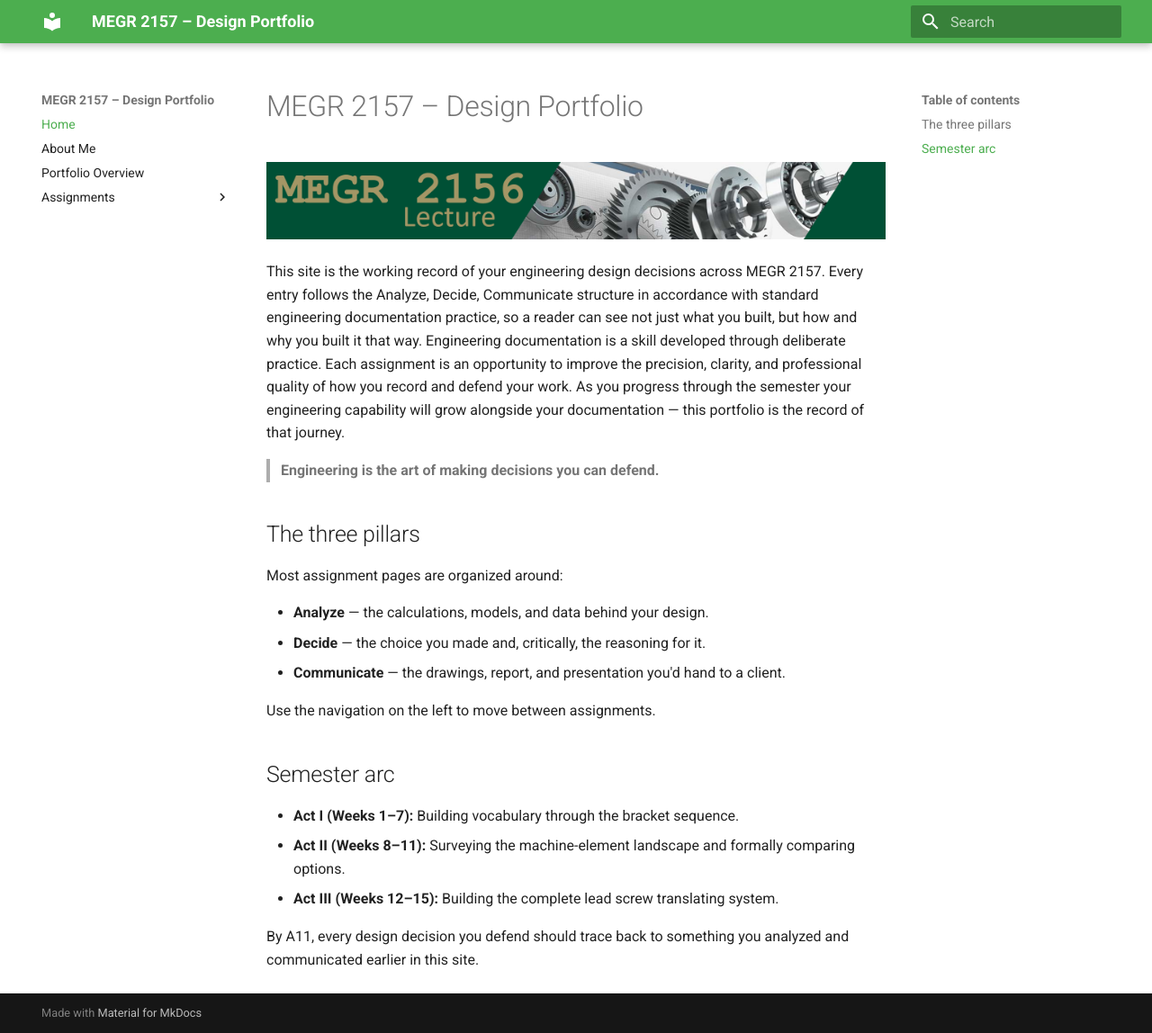
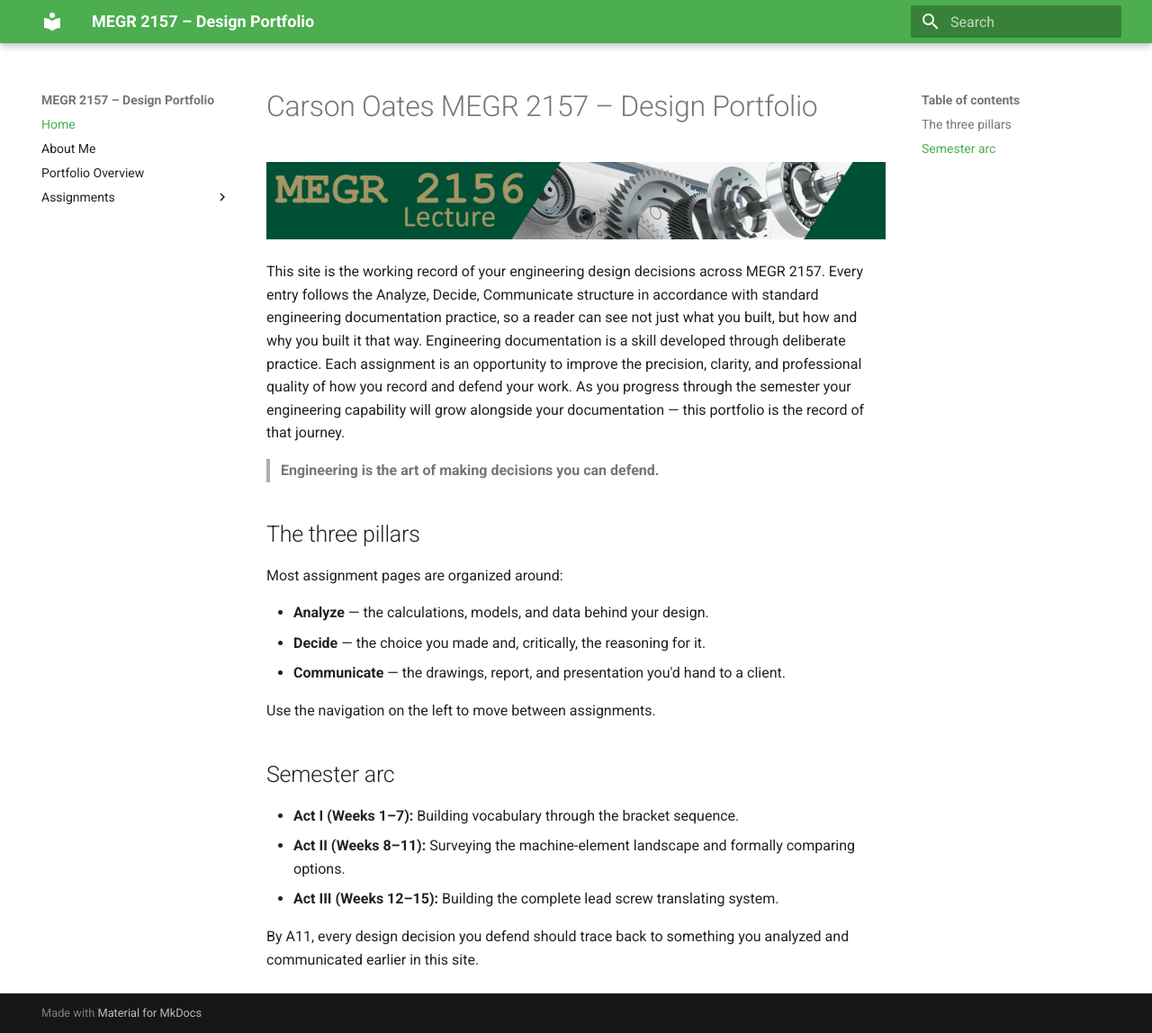
Before and after one commit to Carsonoates/carson-design-projects-portfolio, an MkDocs documentation site: the page built from docs/index.md, in a window 1280 px wide and 1148 px high. Shown: the whole window at 90% size. Built offline with MkDocs 1.6.1 and Material for MkDocs 9.7.7, drawn with Linux system fonts in a browser that asks for light colours.

Commit message:
Update title in design portfolio documentation

```diff
--- a/docs/index.md
+++ b/docs/index.md
@@ -1,4 +1,4 @@
-# MEGR 2157 – Design Portfolio
+# Carson Oates MEGR 2157 – Design Portfolio
 
 ![MEGR 2156-7 Title](MEGR2156title.png)
 
```
